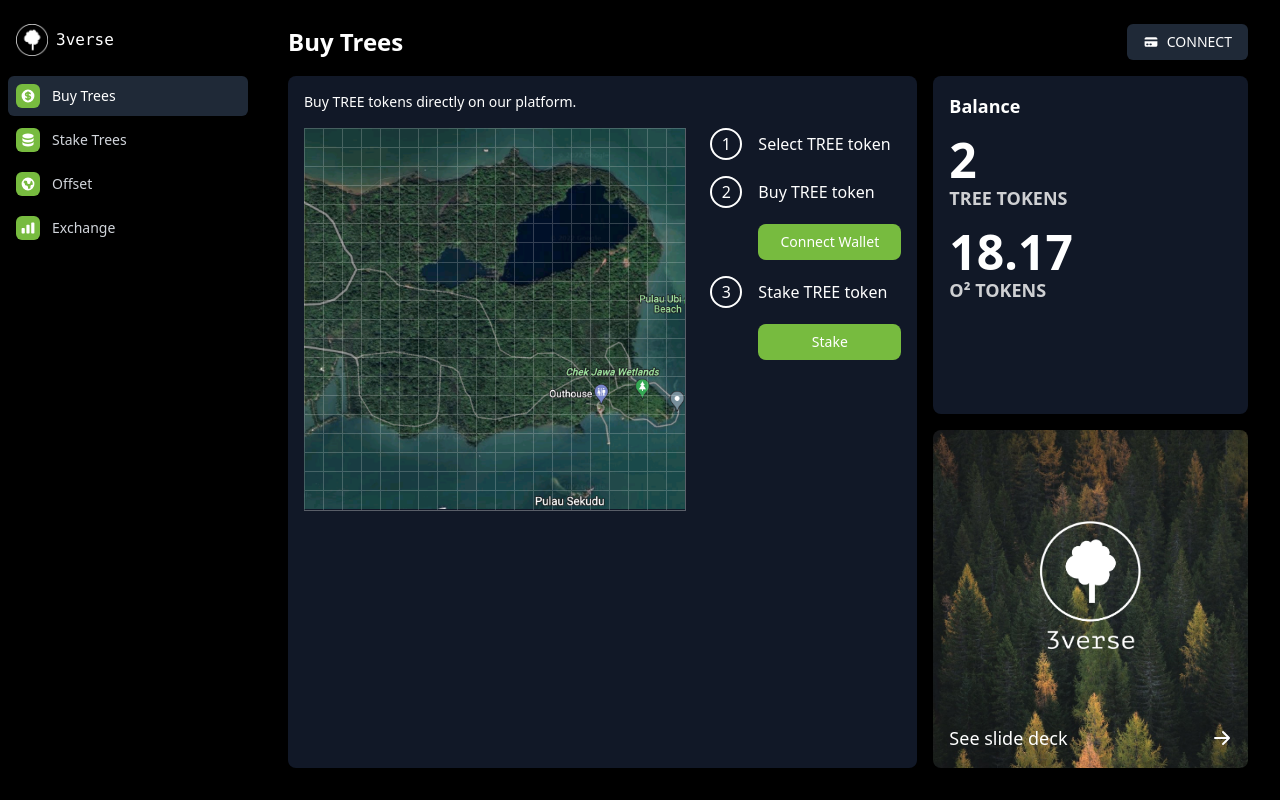
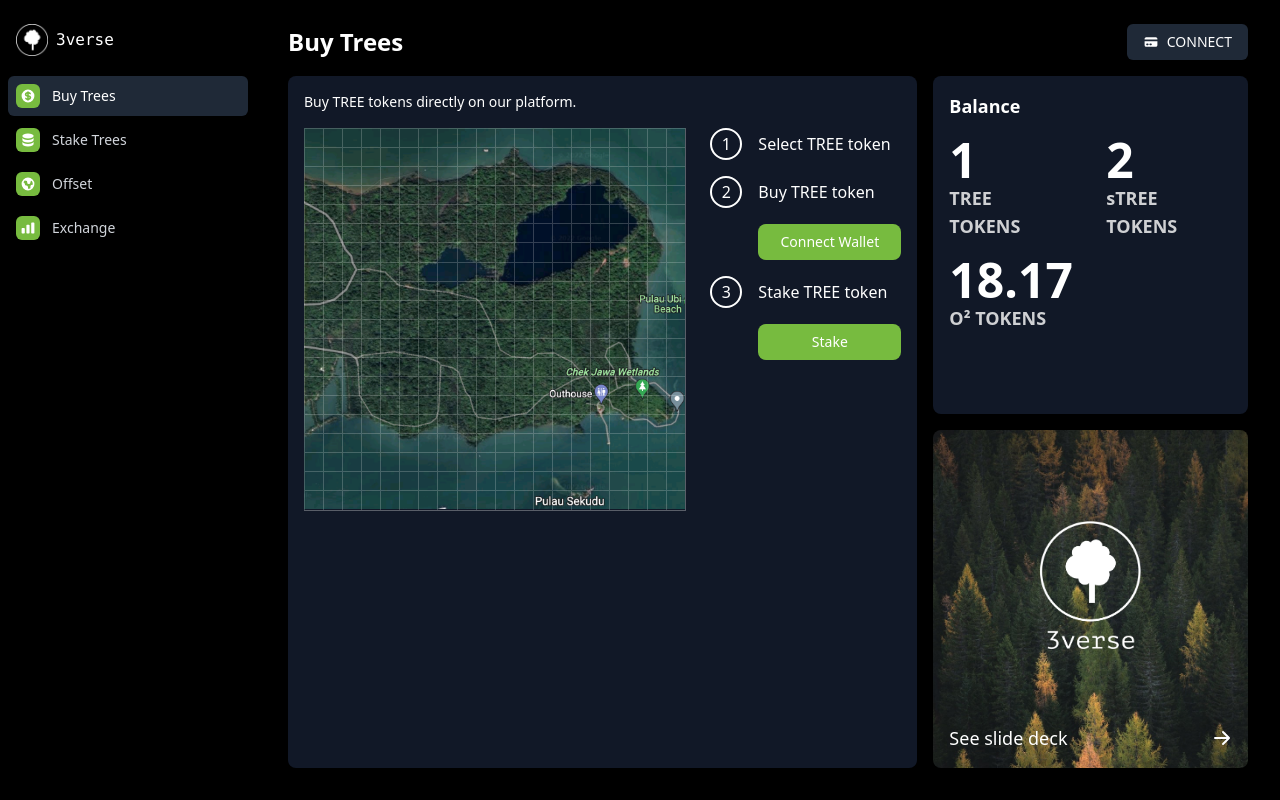
Before and after one commit to itschrislow/3verse, a Next.js app: page / in a window 1280 px wide. Built offline with nearby package versions, Linux system fonts and the light colour scheme.

Commit message:
calculate correct balance for staking and unstaking tree tokens

```diff
--- a/components/Balance.tsx
+++ b/components/Balance.tsx
@@ -1,18 +1,35 @@
 interface BalanceProps {
   treeTokenBalance: number;
+  stakedTreeTokenBalance: number;
   o2TokenBalance: number;
 }
 
-const Balance = ({ treeTokenBalance, o2TokenBalance }: BalanceProps) => {
+const Balance = ({
+  treeTokenBalance,
+  stakedTreeTokenBalance,
+  o2TokenBalance,
+}: BalanceProps) => {
   return (
     <div className="p-4">
       <h3 className="mb-4 text-lg font-semibold text-white">Balance</h3>
       {/* LAND */}
       <div className="mb-4">
-        <p className="text-5xl font-semibold text-white">{treeTokenBalance}</p>
-        <p className="text-lg font-semibold uppercase text-white/80">
-          TREE TOKENS
-        </p>
+        <div className="flex items-center gap-10">
+          <div>
+            <p className="text-5xl font-semibold text-white">
+              {treeTokenBalance}
+            </p>
+            <p className="text-lg font-semibold uppercase text-white/80">
+              TREE TOKENS
+            </p>
+          </div>
+          <div>
+            <p className="text-5xl font-semibold text-white">
+              {stakedTreeTokenBalance}
+            </p>
+            <p className="text-lg font-semibold text-white/80">sTREE TOKENS</p>
+          </div>
+        </div>
       </div>
       {/* LAND TOKENS */}
       <div className="mb-4">
--- a/components/Layout.tsx
+++ b/components/Layout.tsx
@@ -14,6 +14,7 @@ interface LayoutProps {
   handleConnectWallet: () => void;
   handleDisconnectWallet: () => void;
   treeTokenBalance: number;
+  stakedTreeTokenBalance: number;
   o2TokenBalance: number;
   children: React.ReactNode;
 }
@@ -25,6 +26,7 @@ export default function Layout({
   handleConnectWallet,
   handleDisconnectWallet,
   treeTokenBalance,
+  stakedTreeTokenBalance,
   o2TokenBalance,
   children,
 }: LayoutProps) {
@@ -219,6 +221,7 @@ export default function Layout({
                 <div className="h-1/2 rounded-lg bg-gray-900">
                   <Balance
                     treeTokenBalance={treeTokenBalance}
+                    stakedTreeTokenBalance={stakedTreeTokenBalance}
                     o2TokenBalance={o2TokenBalance}
                   />
                 </div>
--- a/components/Stake.tsx
+++ b/components/Stake.tsx
@@ -4,13 +4,38 @@ import { Tab } from "@headlessui/react";
 interface StakeProps {
   isWalletConnected: boolean;
   handleConnectWallet: () => void;
+  treeTokenBalance: number;
+  setTreeTokenBalance: React.Dispatch<React.SetStateAction<number>>;
+  stakedTreeTokenBalance: number;
+  setStakedTreeTokenBalance: React.Dispatch<React.SetStateAction<number>>;
 }
 
-const Stake = ({ isWalletConnected, handleConnectWallet }: StakeProps) => {
+const Stake = ({
+  treeTokenBalance,
+  setTreeTokenBalance,
+  stakedTreeTokenBalance,
+  setStakedTreeTokenBalance,
+  isWalletConnected,
+  handleConnectWallet,
+}: StakeProps) => {
   const [isStake, setIsStake] = useState(0);
+  const [amount, setAmount] = useState("");
 
-  const handleStake = () => {};
-  const handleUnstake = () => {};
+  const handleStake = () => {
+    if (treeTokenBalance >= parseInt(amount)) {
+      setTreeTokenBalance(treeTokenBalance - parseInt(amount));
+      setStakedTreeTokenBalance(stakedTreeTokenBalance + parseInt(amount));
+      setAmount("");
+    }
+  };
+
+  const handleUnstake = () => {
+    if (stakedTreeTokenBalance >= parseInt(amount)) {
+      setTreeTokenBalance(treeTokenBalance + parseInt(amount));
+      setStakedTreeTokenBalance(stakedTreeTokenBalance - parseInt(amount));
+      setAmount("");
+    }
+  };
 
   return (
     <div className="flex h-full flex-col gap-4">
@@ -46,8 +71,10 @@ const Stake = ({ isWalletConnected, handleConnectWallet }: StakeProps) => {
               type="number"
               name="amount"
               id="amount"
-              className="block w-full rounded-md border-gray-300 shadow-sm focus:border-primary focus:ring-primary sm:text-sm"
+              className="block w-full rounded-md border-gray-300 text-black shadow-sm focus:border-primary focus:ring-primary sm:text-sm"
               placeholder={`Amount to ${isStake === 0 ? "stake" : "unstake"}`}
+              value={amount}
+              onChange={(e) => setAmount(e.target.value)}
             />
           </div>
         </div>
@@ -92,7 +119,13 @@ const Stake = ({ isWalletConnected, handleConnectWallet }: StakeProps) => {
       </div>
       {/* BUTTON */}
       <button
-        onClick={() => (isWalletConnected ? null : handleConnectWallet())}
+        onClick={() =>
+          isWalletConnected
+            ? isStake === 0
+              ? handleStake()
+              : handleUnstake()
+            : handleConnectWallet()
+        }
         className="mt-2 w-full self-end rounded-lg bg-primary px-4 py-2.5 text-sm font-medium leading-5 text-white"
       >
         {!isWalletConnected
--- a/pages/index.tsx
+++ b/pages/index.tsx
@@ -15,7 +15,8 @@ const Home: NextPage = () => {
   const [isWalletConnected, setIsWalletConnected] = useState(false);
   const [showConnectWalletModal, setShowConnectWalletModal] = useState(false);
 
-  const [treeTokenBalance, setTreeTokenBalance] = useState(2);
+  const [treeTokenBalance, setTreeTokenBalance] = useState(1);
+  const [stakedTreeTokenBalance, setStakedTreeTokenBalance] = useState(2);
   const [o2TokenBalance, setO2TokenBalance] = useState(18.17);
 
   const handleOpenConnectWalletModal = () => setShowConnectWalletModal(true);
@@ -40,6 +41,7 @@ const Home: NextPage = () => {
         handleConnectWallet={handleConnectWallet}
         handleDisconnectWallet={handleDisconnectWallet}
         treeTokenBalance={treeTokenBalance}
+        stakedTreeTokenBalance={stakedTreeTokenBalance}
         o2TokenBalance={o2TokenBalance}
       >
         {tab === TABS.Buy && (
@@ -54,6 +56,10 @@ const Home: NextPage = () => {
           <Stake
             isWalletConnected={isWalletConnected}
             handleConnectWallet={handleConnectWallet}
+            treeTokenBalance={treeTokenBalance}
+            setTreeTokenBalance={setTreeTokenBalance}
+            stakedTreeTokenBalance={stakedTreeTokenBalance}
+            setStakedTreeTokenBalance={setStakedTreeTokenBalance}
           />
         )}
         {tab === TABS.Offset && (
```
